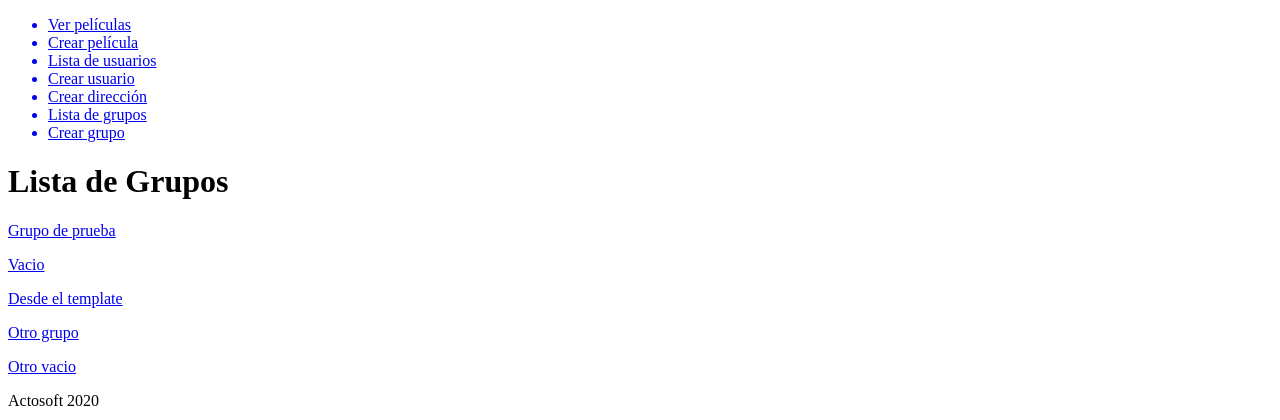
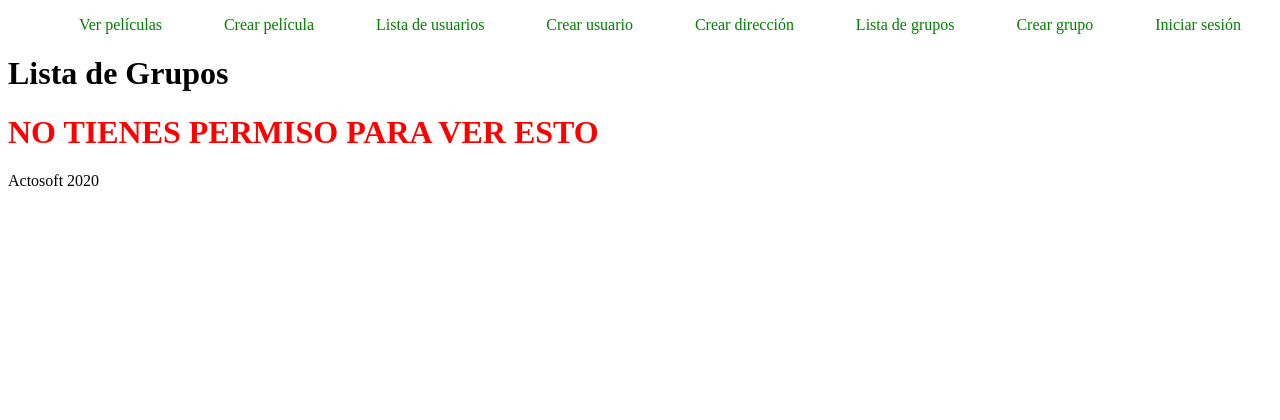
Before and after one commit to ActoSoft/DjangoCourse-FirstDjangoProject, a Django app: page /groups/ in a window 1280 px wide. Shown: the top 420 px of the page. Run offline with Django 3.2, Linux system fonts and the light colour scheme; data comes from the database, SQL or seed files in the repository; both versions use the stored data as it was after the commit.

Commit message:
Implemented static

```diff
--- a/groups/templates/groups/list.html
+++ b/groups/templates/groups/list.html
@@ -2,6 +2,7 @@
 
 {% block content %}
     <h1>Lista de Grupos</h1>
+    {% if request.user.is_authenticated %}
         {% if groups|length > 0 %}
             {% for group in groups %}
                 <a href="{% url 'groups:detail' group.id %}">
@@ -11,4 +12,7 @@
         {% else %}
             <h3>Aún no hay grupos creados :(</h3>
         {% endif %}
+    {% else %}
+        <h1 style="color:red;">NO TIENES PERMISO PARA VER ESTO</h1>
+    {% endif %}
 {% endblock content %}
--- a/prueba/settings.py
+++ b/prueba/settings.py
@@ -121,6 +121,11 @@ USE_TZ = True
 # Static files (CSS, JavaScript, Images)
 # https://docs.djangoproject.com/en/3.0/howto/static-files/
 
+
+#STATIC_ROOT = os.path.join(BASE_DIR, 'static')
+STATICFILES_DIRS = (
+    os.path.join(BASE_DIR, 'static'),
+)
 STATIC_URL = '/static/'
 MEDIA_ROOT = os.path.join(BASE_DIR, 'media')
 MEDIA_URL = '/media/'
--- a/prueba/urls.py
+++ b/prueba/urls.py
@@ -21,7 +21,7 @@ from movies import urls as movies_urls
 from users import urls as users_urls
 from addresses import urls as address_urls
 from groups import urls as groups_urls
-from users.views import Login
+from users.views import Login, Logout
 
 urlpatterns = [
     path('admin/', admin.site.urls),
@@ -29,5 +29,6 @@ urlpatterns = [
     path('users/', include(users_urls, namespace='users')),
     path('addresses/', include(address_urls, namespace='addresses')),
     path('groups/', include(groups_urls, namespace='groups')),
-    path('login/', Login.as_view(), name='login')
+    path('login/', Login.as_view(), name='login'),
+    path('logout/', Logout, name='user_logout')
 ] + static(settings.MEDIA_URL, document_root=settings.MEDIA_ROOT)
--- /dev/null
+++ b/static/css/main.css
@@ -0,0 +1,20 @@
+.header-list {
+    display: flex;
+    flex-direction:row;
+    justify-content: space-around;
+}
+
+.header-list a {
+    color: green;
+    transition: all 0.3s ease-in-out;
+    text-decoration: none;
+}
+
+.header-list a:hover {
+    color: blue;
+    text-decoration: underline;
+}
+
+.header-list a li {
+    list-style: none;
+}
--- a/templates/base.html
+++ b/templates/base.html
@@ -1,12 +1,14 @@
+{% load static %}
 <!DOCTYPE html>
 <html lang="es">
 <head>
     <meta charset="UTF-8">
     <meta name="viewport" content="width=device-width, initial-scale=1.0">
     <title>Movies Django App</title>
+    <link rel="stylesheet" href="{% static 'css/main.css' %}">
 </head>
 <body>
-    <ul>
+    <ul class="header-list">
         <a href="{% url 'movies:list' %}"><li>Ver películas</li></a>
         <a href="{% url 'movies:create' %}"><li>Crear película</li></a>
         <a href="{% url 'users:list' %}"><li>Lista de usuarios</li></a>
@@ -14,6 +16,11 @@
         <a href="{% url 'addresses:create' %}"><li>Crear dirección</li></a>
         <a href="{% url 'groups:list' %}"><li>Lista de grupos</li></a>
         <a href="{% url 'groups:create' %}"><li>Crear grupo</li></a>
+        {% if request.user.is_authenticated %}
+            <a href="{% url 'user_logout' %}"><li>Cerrar sesión</li></a>
+        {% else %}
+            <a href="{% url 'login' %}"><li>Iniciar sesión</li></a>
+        {% endif %}
     </ul>
 
     {% block content %}
--- a/users/views.py
+++ b/users/views.py
@@ -2,7 +2,7 @@ from django.shortcuts import render, redirect
 from django import views
 from django.contrib.auth.models import User
 from django.contrib import messages
-from django.contrib.auth import authenticate, login # Importar este
+from django.contrib.auth import authenticate, login, logout # Importar este
 from django.contrib.auth.forms import AuthenticationForm # Importar este
 from .forms import UserCreateForm, UserUpdateForm, ProfileForm
 
@@ -47,6 +47,10 @@ class Login(views.View):
             messages.error(request, 'Credenciales inválidas')
             return render(request, template_name, context)
 
+def Logout(request):
+    logout(request)
+    messages.info(request, 'Sesión cerrada con éxito')
+    return redirect('login')
 
 def GetUsers(request):
     users = User.objects.filter(is_superuser=False)
```
Also changed, not shown: db.sqlite3. Lines whose indentation alone changed are shown as unchanged.
